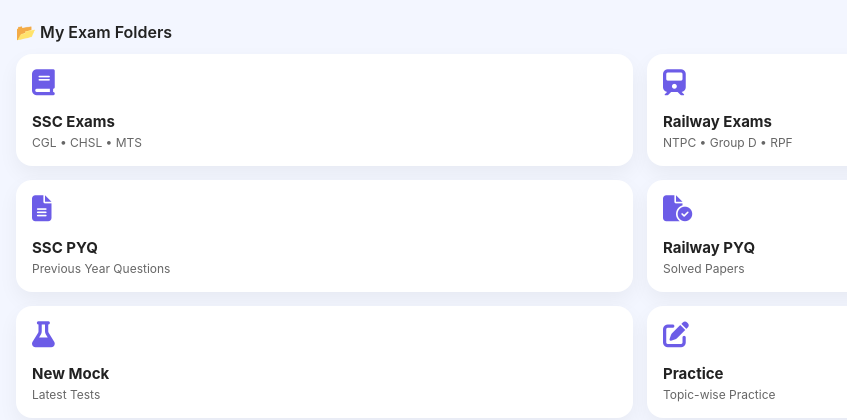
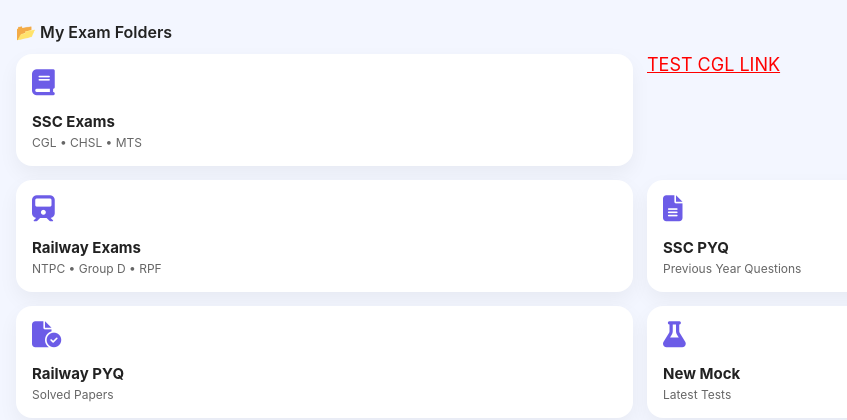
Before and after one commit to manojnehra1801-beep/Online-mock-platform, a Flask app: page /dashboard in a window 1280 px wide. Shown: the part 72-492 px from the top of the page, without its empty margins (0-847 px from the left). Run offline with Flask 3, Linux system fonts and the light colour scheme; the visitor is signed in with stand-in values (Sample User, id 1).

Commit message:
Update student_dashboard.html

```diff
--- a/templates/student_dashboard.html
+++ b/templates/student_dashboard.html
@@ -191,7 +191,9 @@ body{
         <p>CGL • CHSL • MTS</p>
       </div>
     </a>
-
+     <a href="/ssc/cgl/tests" style="color:red;font-size:18px;">
+TEST CGL LINK
+</a>
     <!-- RAILWAY -->
     <a href="/railway" class="card-link">
       <div class="card">
```
